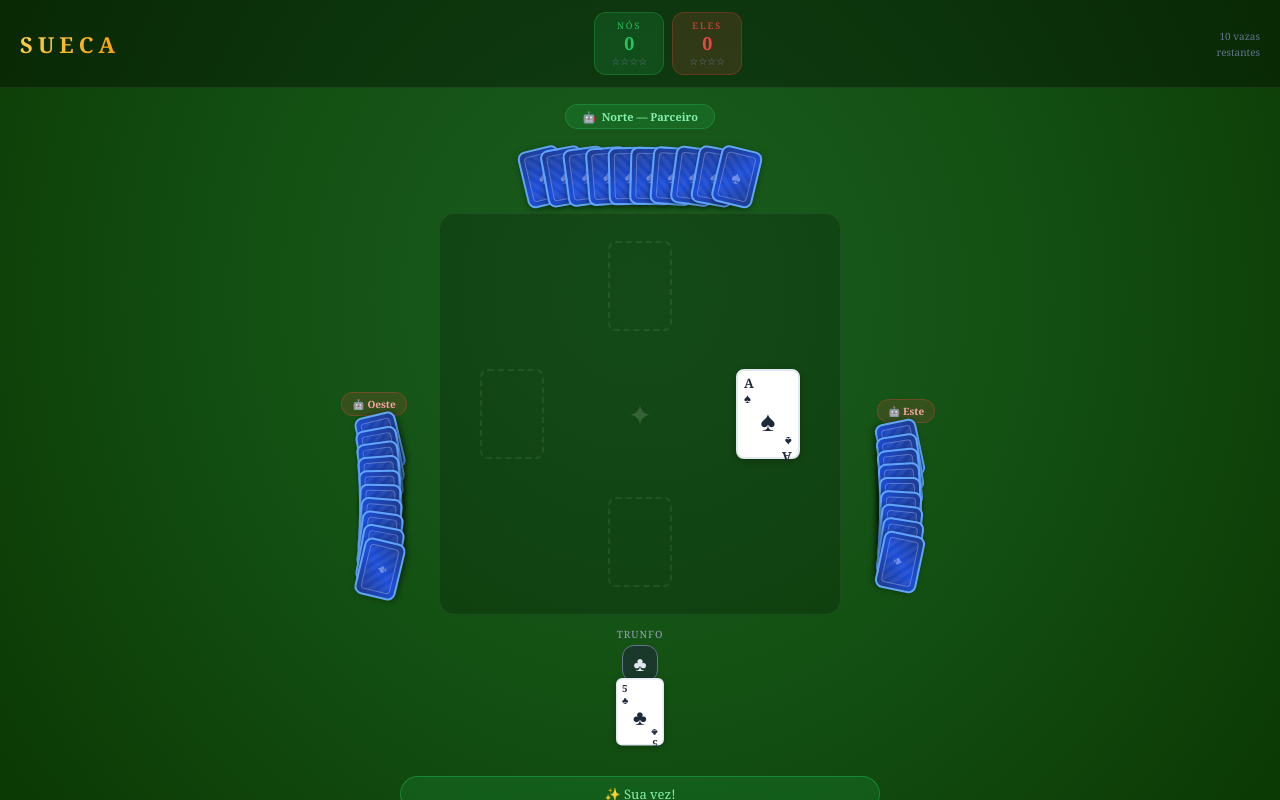
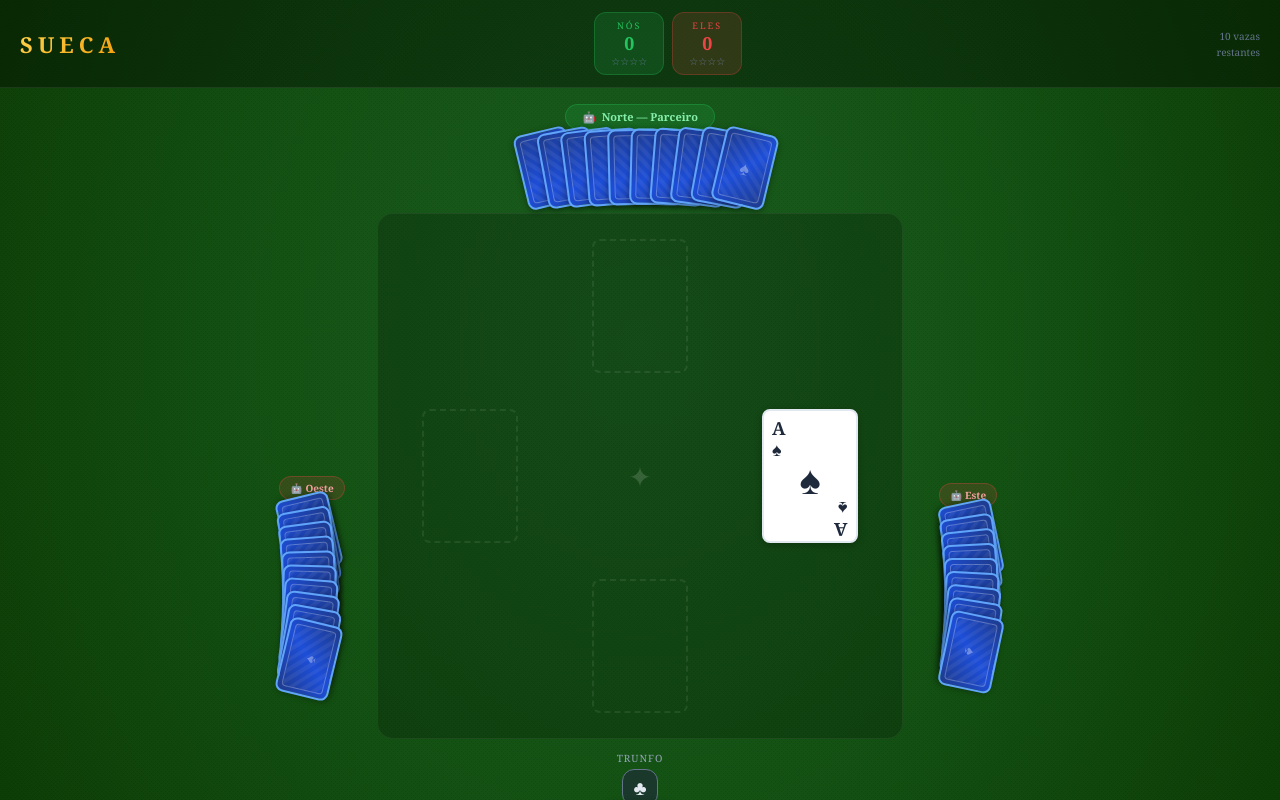
Before and after one commit to nl77621-tech/sueca, a React (Vite) app: page / in a window 1280 px wide. Both pictures are taken after a click on the button "JOGAR". Shown: the top 800 px of the page. Built offline with nearby package versions, Linux system fonts and the light colour scheme.

Commit message:
50% larger cards and play area

```diff
--- a/src/Sueca.jsx
+++ b/src/Sueca.jsx
@@ -182,7 +182,7 @@ const reduce = (state, action) => {
 // CARD COMPONENTS
 // ═══════════════════════════════════════════
 const Card = ({ card, onClick, hilite, sel, small }) => {
-  const w = small ? 42 : 64, h = small ? 58 : 90;
+  const w = small ? 54 : 96, h = small ? 76 : 134;
   const red = RED[card.si];
   return (
     <div onClick={onClick} style={{
@@ -190,7 +190,7 @@ const Card = ({ card, onClick, hilite, sel, small }) => {
       background: sel ? '#fffbeb' : 'white',
       border: `2px solid ${sel ? '#f59e0b' : hilite ? '#22c55e' : '#e2e8f0'}`,
       display: 'flex', flexDirection: 'column', justifyContent: 'space-between',
-      padding: small ? '2px 3px' : '5px 6px',
+      padding: small ? '3px 4px' : '7px 8px',
       boxShadow: sel
         ? '0 0 0 3px #f59e0b88, 0 8px 20px rgba(0,0,0,0.4)'
         : hilite
@@ -203,12 +203,12 @@ const Card = ({ card, onClick, hilite, sel, small }) => {
       color: red ? '#dc2626' : '#1e293b',
       fontFamily: 'Georgia, serif', fontWeight: 'bold',
     }}>
-      <div style={{ fontSize: small ? 10 : 13, lineHeight: 1.15, alignSelf: 'flex-start' }}>
+      <div style={{ fontSize: small ? 13 : 18, lineHeight: 1.15, alignSelf: 'flex-start' }}>
         {card.v}<br />{card.s}
       </div>
-      <div style={{ fontSize: small ? 20 : 28, textAlign: 'center', lineHeight: 1 }}>{card.s}</div>
+      <div style={{ fontSize: small ? 26 : 40, textAlign: 'center', lineHeight: 1 }}>{card.s}</div>
       <div style={{
-        fontSize: small ? 10 : 13, lineHeight: 1.15,
+        fontSize: small ? 13 : 18, lineHeight: 1.15,
         alignSelf: 'flex-end', transform: 'rotate(180deg)',
       }}>
         {card.v}<br />{card.s}
@@ -218,7 +218,7 @@ const Card = ({ card, onClick, hilite, sel, small }) => {
 };
 
 const CardBack = ({ small, rotated }) => {
-  const w = small ? 42 : 64, h = small ? 58 : 90;
+  const w = small ? 54 : 96, h = small ? 76 : 134;
   return (
     <div style={{
       width: rotated ? h : w, height: rotated ? w : h, borderRadius: 8,
@@ -344,9 +344,9 @@ const TrickArea = ({ trick, trickWinner }) => {
   return (
     <div style={{
       display: 'grid',
-      gridTemplateColumns: '120px 120px 120px',
-      gridTemplateRows: '120px 120px 120px',
-      gap: 8,
+      gridTemplateColumns: '160px 160px 160px',
+      gridTemplateRows: '160px 160px 160px',
+      gap: 10,
     }}>
       {[0, 1, 2, 3].map(pi => {
         const pos = positions[pi];
@@ -373,7 +373,7 @@ const TrickArea = ({ trick, trickWinner }) => {
               </div>
             ) : (
               <div style={{
-                width: 64, height: 90, borderRadius: 8,
+                width: 96, height: 134, borderRadius: 8,
                 border: '2px dashed rgba(255,255,255,0.15)',
                 opacity: 0.5,
               }} />
```
